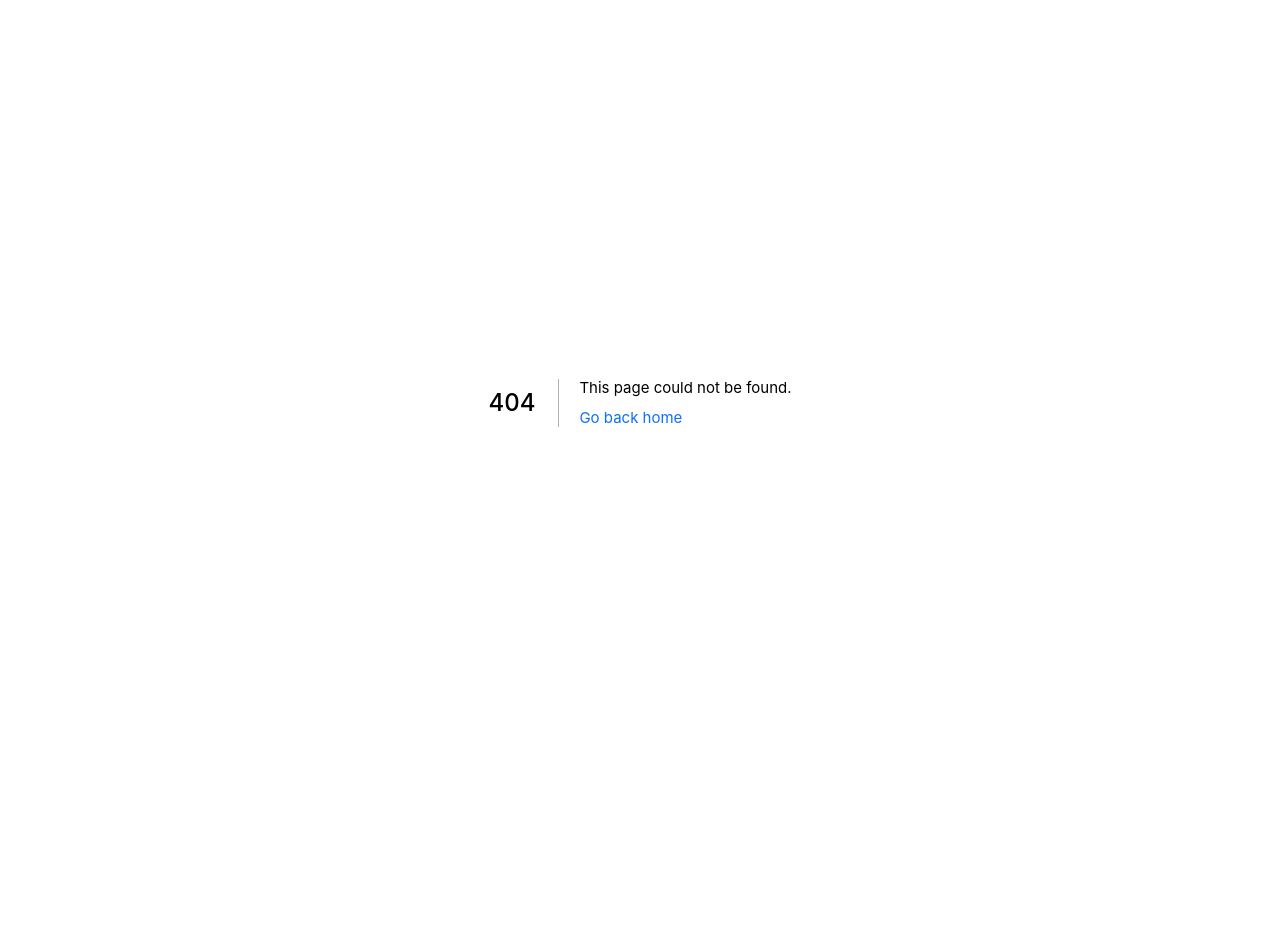
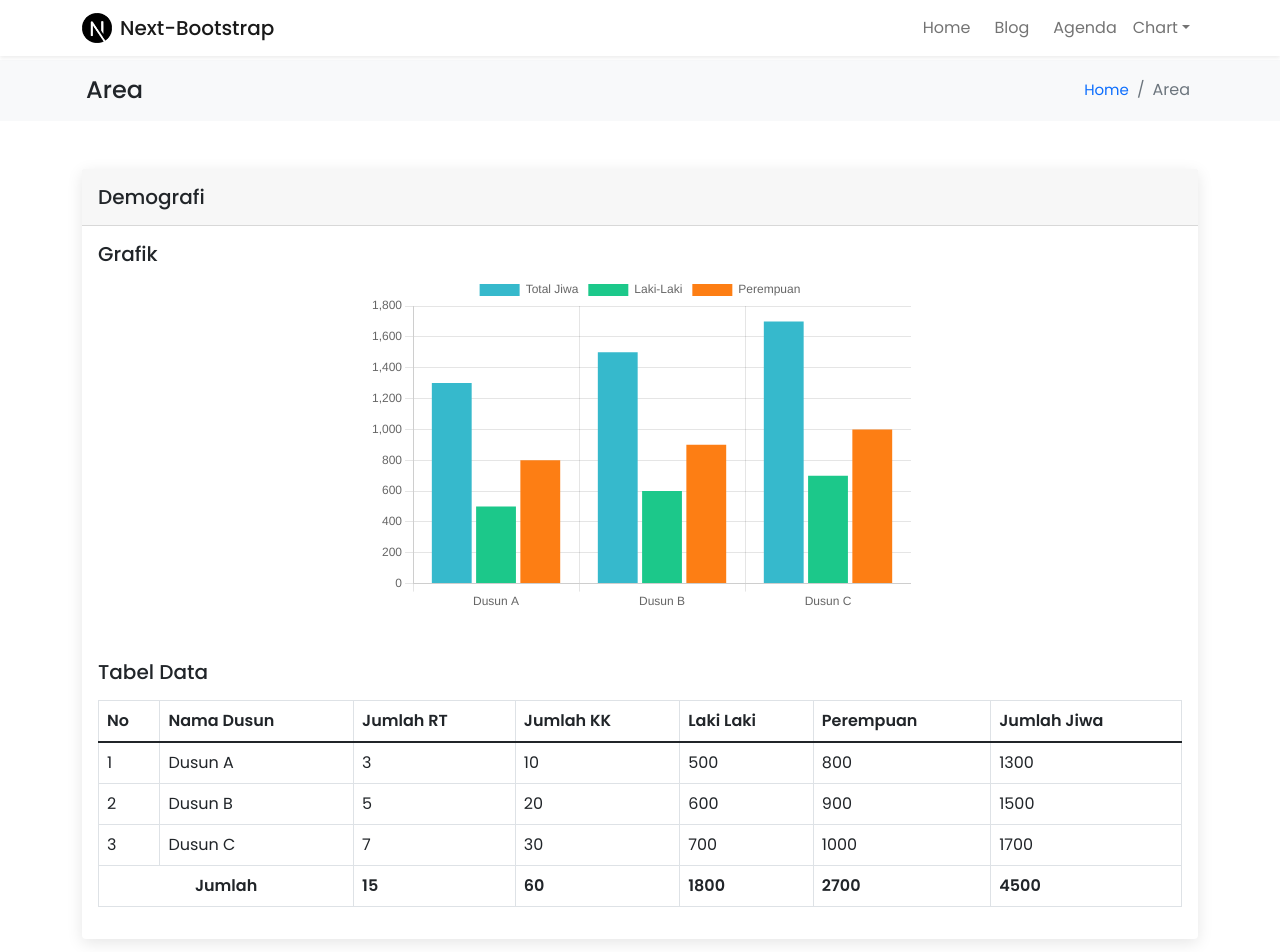
Before and after one commit to wahidari/next-bootstrap, a Next.js app: page /area in a window 1280 px wide. Before the commit this address had no page. Shown: the top 952 px of the page. Before the commit the page ends 800 px from the top, so only its background shows below. Built offline with nearby package versions, Linux system fonts and the light colour scheme; no server answers.

Commit message:
add area chart

```diff
--- a/components/NavBarTop.js
+++ b/components/NavBarTop.js
@@ -35,36 +35,37 @@ export default function NavBarTop() {
                     <div className="collapse navbar-collapse" id="navbarTogglerDemo01">
                         <ul className="navbar-nav ms-auto mb-2 mb-lg-0">
                             <li className="nav-item ms-0 ms-lg-2 mt-3 mt-md-0">
-                                <ActiveLink activeClassName="active" href="/" passHref>
+                                <ActiveLink activeClassName="active" href="/">
                                     <a className="nav-link">Home</a>
                                 </ActiveLink>
                             </li>
                             <li className="nav-item ms-0 ms-lg-2">
-                                <ActiveLink activeClassName="active" href="/blog" passHref>
+                                <ActiveLink activeClassName="active" href="/blog">
                                     <a className="nav-link">Blog</a>
                                 </ActiveLink>
                             </li>
                             <li className="nav-item ms-0 ms-lg-2">
-                                <ActiveLink activeClassName="active" href="/agenda" passHref>
+                                <ActiveLink activeClassName="active" href="/agenda">
                                     <a className="nav-link">Agenda</a>
                                 </ActiveLink>
                             </li>
-                            <li className="nav-item ms-0 ms-lg-2">
-                                <ActiveLink activeClassName="active" href="/chart" passHref>
-                                    <a className="nav-link">Chart</a>
-                                </ActiveLink>
-                            </li>
-                            {/* <li className="nav-item dropdown">
+                            <li className="nav-item dropdown">
                                 <a className="nav-link dropdown-toggle" href="#" id="navbarDropdown" role="button" data-bs-toggle="dropdown" aria-expanded="false">
-                                    Dropdown
+                                    Chart
                                 </a>
                                 <ul className="dropdown-menu" aria-labelledby="navbarDropdown">
-                                    <li><a className="dropdown-item" href="#">Action</a></li>
-                                    <li><a className="dropdown-item" href="#">Another action</a></li>
-                                    <li><hr className="dropdown-divider"></hr></li>
-                                    <li><a className="dropdown-item" href="#">Something else here</a></li>
+                                    <li>
+                                        <ActiveLink activeClassName="active" href="/chart">
+                                            <a className="nav-link ms-3 ms-md-2">Data</a>
+                                        </ActiveLink>
+                                    </li>
+                                    <li>
+                                        <ActiveLink activeClassName="active" href="/area">
+                                            <a className="nav-link ms-3 ms-md-2">Area</a>
+                                        </ActiveLink>
+                                    </li>
                                 </ul>
-                            </li> */}
+                            </li>
                         </ul>
                     </div>
                 </div>
--- /dev/null
+++ b/pages/api/area.js
@@ -0,0 +1,10 @@
+// Next.js API route support: https://nextjs.org/docs/api-routes/introduction
+const area = [
+    { "id": 1, "name": "Dusun A", "rt": "3", "kk": "10", "male": "500", "female": "800",  "total": "1300" },
+    { "id": 2, "name": "Dusun B", "rt": "5", "kk": "20", "male": "600", "female": "900",  "total": "1500" },
+    { "id": 3, "name": "Dusun C", "rt": "7", "kk": "30", "male": "700", "female": "1000", "total": "1700" },
+]
+
+export default function allHandler(req, res) {
+    res.status(200).json(area)
+}
--- /dev/null
+++ b/pages/area.js
@@ -0,0 +1,186 @@
+import Head from "next/head";
+import NavBarTop from "../components/NavBarTop";
+import Footer from "../components/Footer";
+import Breadcrumb from "../components/Breadcrumb";
+import { Chart as ChartJS, ArcElement, CategoryScale, LinearScale, BarElement, Tooltip, Legend } from 'chart.js';
+import { Bar } from 'react-chartjs-2';
+
+ChartJS.register( ArcElement, Tooltip, Legend, CategoryScale, LinearScale, BarElement );
+
+const title = "Area";
+
+export default function Area({ area }) {
+
+    const dataArea = populateData(area);
+    const [totalRT, totalKK, totalMale, totalFemale, totalCount] = getTotalData(area);
+
+    return (
+        <>
+            <style jsx>
+                {`
+                main {
+                    margin-top: 60px;
+                    min-height: 100vh;
+                }
+                .shadow-card {
+                    box-shadow: 0 4px 16px rgb(0 0 0 / 10%);
+                }
+                .fw-600 {
+                    font-weight: 600;
+                }
+            `}
+            </style>
+
+            <Head>
+                <title>{title}</title>
+                <meta name="description" content="Generated by create next app" />
+                <link rel="icon" href="/favicon.ico" />
+            </Head>
+
+            <NavBarTop />
+
+            <main>
+                <div className="bg-light">
+                    <Breadcrumb pageName="Area" currentPage="Area" />
+                </div>
+
+                <div className="container my-5">
+                    <div className="card rounded shadow-card border-0 my-5">
+                        <div className="card-header py-3">
+                            <h5 className="m-0 font-weight-bold">Demografi</h5>
+                        </div>
+                        <div className="card-body">
+                            <h5>Grafik</h5>
+                            <div className="col-md-8 col-lg-6 mx-auto">
+                                <Bar
+                                    data={dataArea}
+                                    width={400}
+                                    height={250}
+                                />
+                            </div>
+                            <h5 className="mt-5">Tabel Data</h5>
+                            <div className="table-responsive mt-3">
+                                <table className="table table-bordered table-hover">
+                                    <thead>
+                                        <tr>
+                                            <th className="fw-600">No</th>
+                                            <th className="fw-600">Nama Dusun</th>
+                                            <th className="fw-600">Jumlah RT</th>
+                                            <th className="fw-600">Jumlah KK</th>
+                                            <th className="fw-600">Laki Laki</th>
+                                            <th className="fw-600">Perempuan</th>
+                                            <th className="fw-600">Jumlah Jiwa</th>
+                                        </tr>
+                                    </thead>
+                                    <tbody>
+                                        {area.map(item =>
+                                            <tr key={item.id}>
+                                                <td>{item.id}</td>
+                                                <td>{item.name}</td>
+                                                <td>{item.rt}</td>
+                                                <td>{item.kk}</td>
+                                                <td>{item.male}</td>
+                                                <td>{item.female}</td>
+                                                <td>{item.total}</td>
+                                            </tr>
+                                        )}
+                                        <tr>
+                                            <td colSpan="2" className="text-center fw-600">Jumlah</td>
+                                            <td className="fw-600">{totalRT}</td>
+                                            <td className="fw-600">{totalKK}</td>
+                                            <td className="fw-600">{totalMale}</td>
+                                            <td className="fw-600">{totalFemale}</td>
+                                            <td className="fw-600">{totalCount}</td>
+                                        </tr>
+                                    </tbody>
+                                </table>
+                            </div>
+                        </div>
+                    </div>
+
+                </div>
+            </main>
+
+            <Footer />
+        </>
+    );
+};
+
+// This gets called on every request to this page
+export async function getServerSideProps() {
+    const getDataArea = await fetch(`${process.env.NEXT_PUBLIC_API_URL}/api/area`);
+    const area = await getDataArea.json();
+    return {
+        props: { area }, // will be passed to the page component as props
+    };
+};
+
+// Populate Data for ChartJS
+function populateData(param) {
+    const labels = [], male = [], female = [], total = [];
+    param.map(item =>
+        labels.push(item.name)
+    );
+    param.map(item =>
+        male.push(item.male)
+    );
+    param.map(item =>
+        female.push(item.female)
+    );
+    param.map(item =>
+        total.push(item.total)
+    );
+    const data = {
+        labels: labels,
+        datasets: [
+            {
+                label: "Total Jiwa",
+                backgroundColor: "#36b9cc",
+                data: total,
+            },
+            {
+                label: "Laki-Laki",
+                backgroundColor: "#1cc88a",
+                data: male,
+            },
+            {
+                label: "Perempuan",
+                backgroundColor: "#fd7e14",
+                data: female,
+            },
+        ],
+    };
+    return (data);
+}
+
+// Count each row value for total row
+function getTotalData(param) {
+    const rt = [], kk = [], male = [], female = [], total = [];
+
+    param.map(item =>
+        rt.push(item.rt)
+    );
+    param.map(item =>
+        kk.push(item.kk)
+    );
+    param.map(item =>
+        male.push(item.male)
+    );
+    param.map(item =>
+        female.push(item.female)
+    );
+    param.map(item =>
+        total.push(item.total)
+    );
+
+    let totalRT = 0, totalKK = 0, totalMale = 0, totalFemale = 0, totalCount = 0;
+    for (let i = 0; i < rt.length; i++) {
+        totalRT += parseInt(rt[i]);
+        totalKK += parseInt(kk[i]);
+        totalMale += parseInt(male[i]);
+        totalFemale += parseInt(female[i]);
+        totalCount += parseInt(total[i]);
+    }
+
+    return [totalRT, totalKK, totalMale, totalFemale, totalCount];
+}
--- a/styles/globals.css
+++ b/styles/globals.css
@@ -20,7 +20,7 @@ a {
 /* Very Small devices (Max width 575.98px) */
 @media (max-width: 575.98px) {
   .carousel-item img {
-    height: 350px !important;
+    height: 300px !important;
   }
   .agenda img {
     width: 550px !important;
@@ -42,7 +42,7 @@ a {
 /* Medium devices (tablets, 768px and up) */
 @media (min-width: 768px) and (max-width: 991.98px) {
   .carousel-item img {
-    height: 450px !important;
+    height: 500px !important;
   }
   .agenda img {
     width: 250px !important;
```
Also changed, not shown: pages/chart.js (+7 -5 lines).
